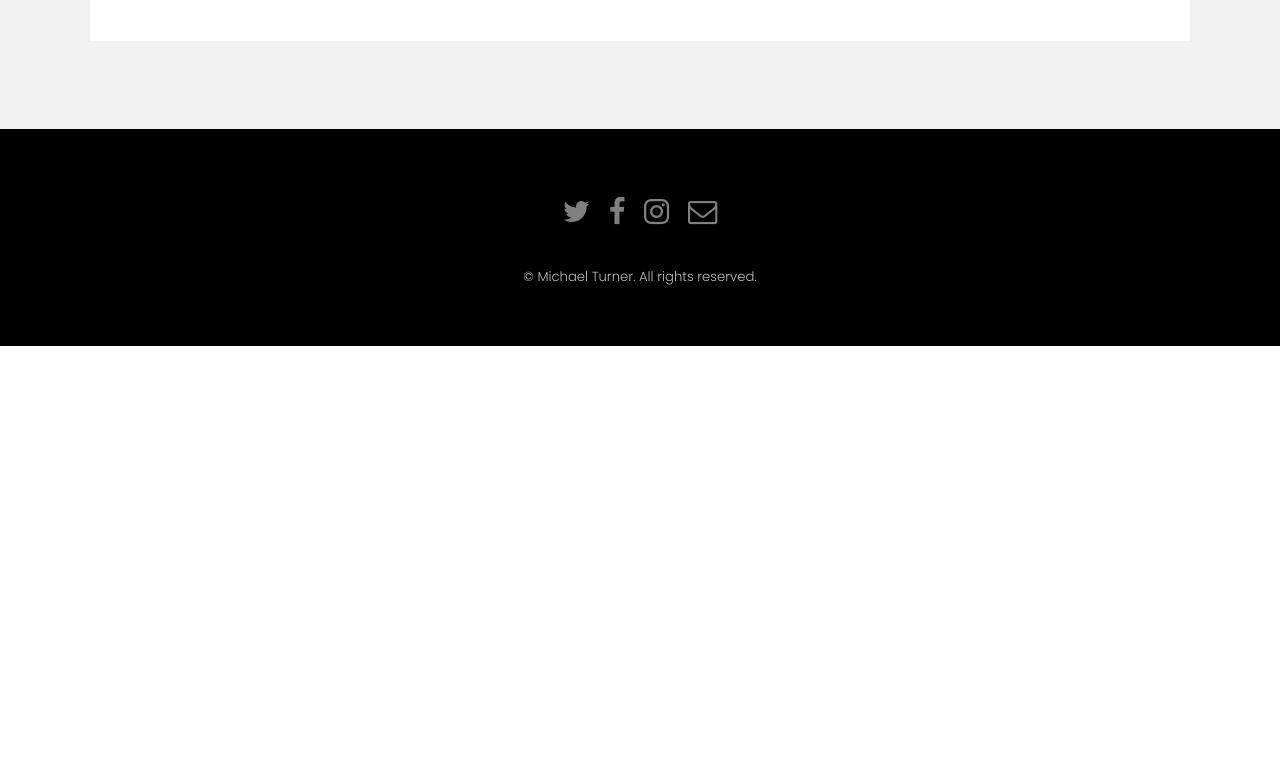
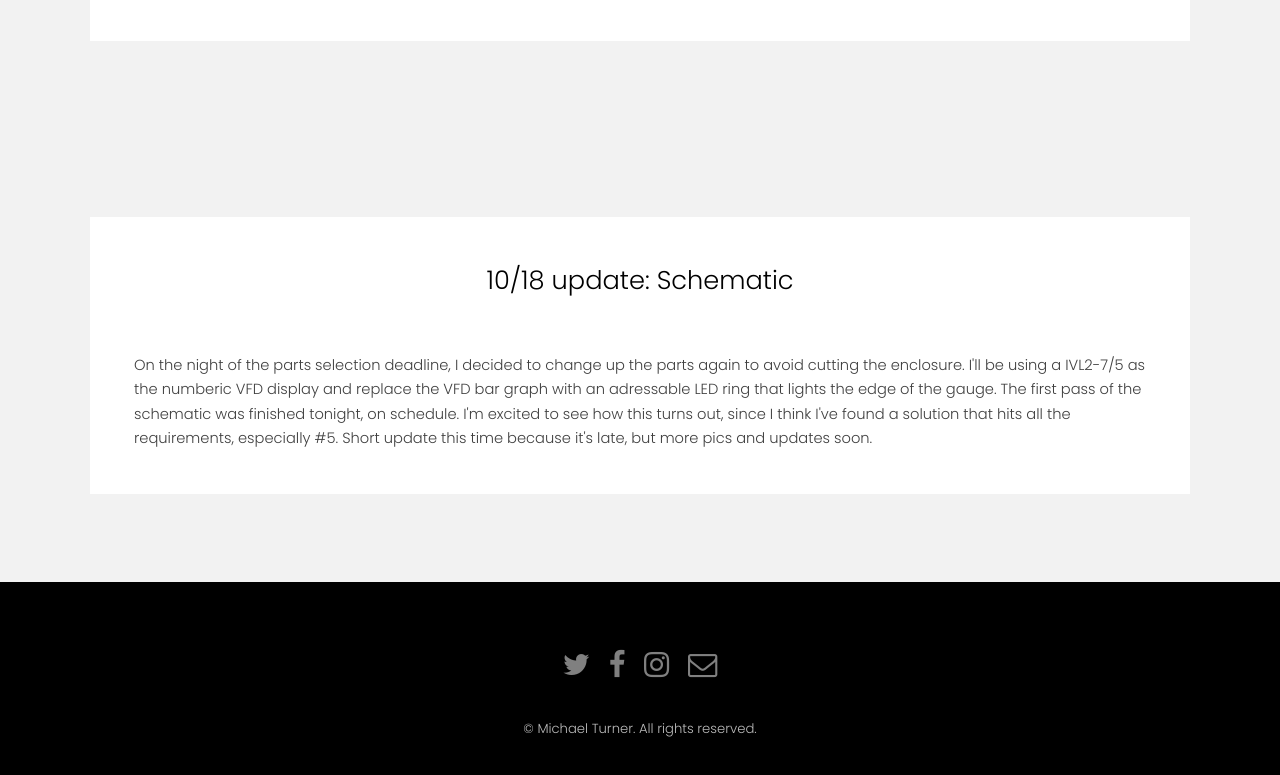
Before and after one commit to MiataMike/Website, a plain HTML site: page html/dash.html in a window 1280 px wide. Shown: the part 2891-3666 px from the top of the page. Before the commit the page ends 3237 px from the top, so only its background shows below. Drawn offline with Linux system fonts and the light colour scheme.

Commit message:
Update 10/18, did the schematic

```diff
--- a/html/dash.html
+++ b/html/dash.html
@@ -118,6 +118,27 @@
 					</div>
 				</div>
 			</section>
+			<!-- Two -->
+			<section id="update2" class="wrapper style2">
+				<div class="inner">
+					<div class="box">
+						<div class="content">
+							<header class="align-center">
+								<h2>10/18 update: Schematic</h2>
+							</header>
+							<div>
+							<br>
+							<p>
+								On the night of the parts selection deadline, I decided to change up the parts again to avoid cutting the enclosure. I'll be using a
+								IVL2-7/5 as the numberic VFD display and replace the VFD bar graph with an adressable LED ring that lights the edge of the gauge.
+								The first pass of the schematic was finished tonight, on schedule. I'm excited to see how this turns out, since I think I've found
+								a solution that hits all the requirements, especially #5. Short update this time because it's late, but more pics and updates soon.
+							</p>
+							</div>
+						</div>
+					</div>
+				</div>
+			</section>
 		<!-- Footer -->
 			<footer id="footer">
 				<div class="container">
```
